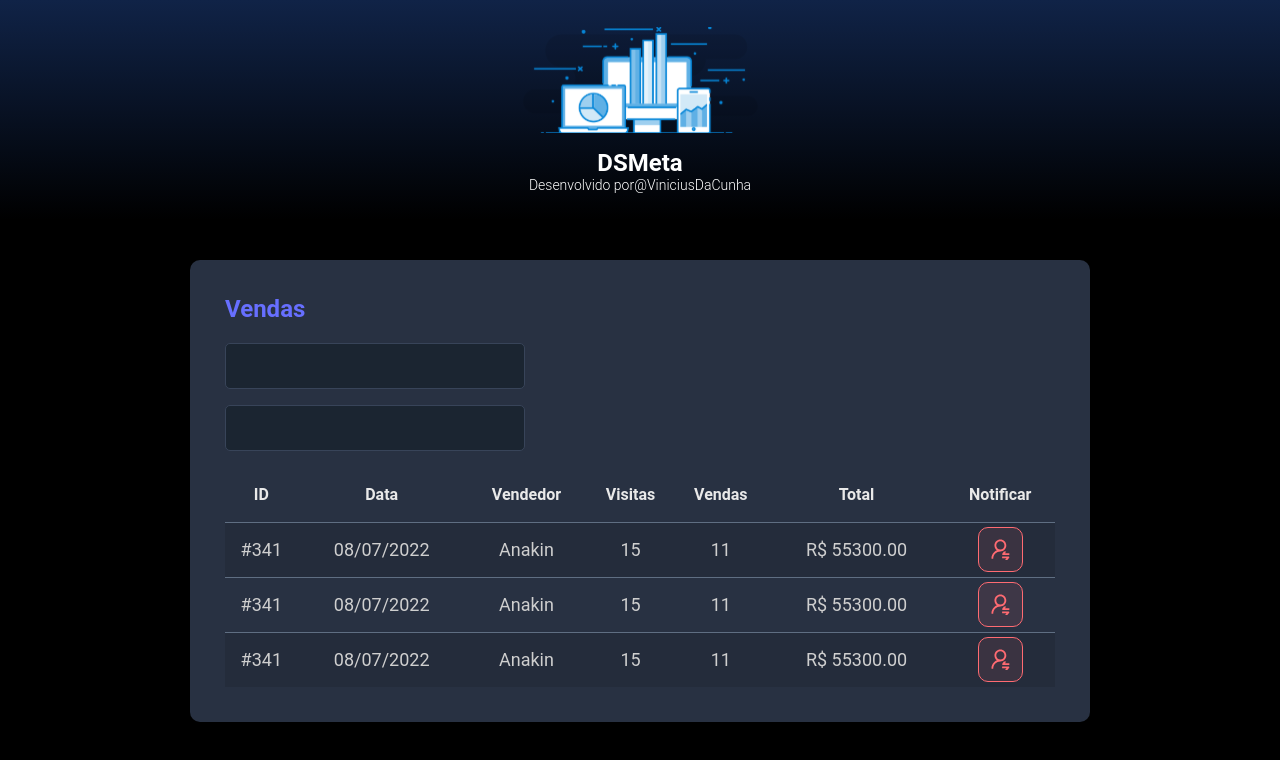
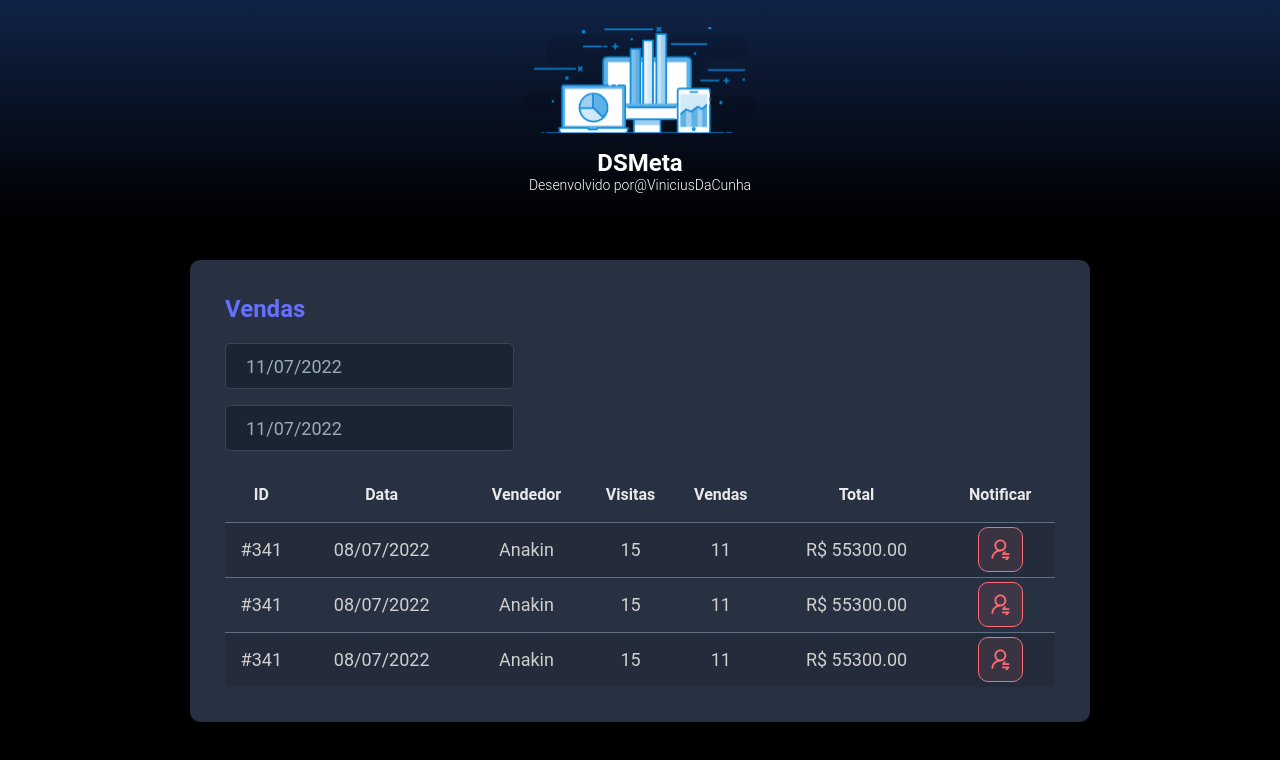
Before and after one commit to ViniciusDaCunha/DSMeta, a React (Vite) app in the folder frontend/: page / in a window 1280 px wide. Shown: the top 760 px of the page. Built offline with nearby package versions, Linux system fonts and the light colour scheme.

Commit message:
useState

```diff
--- a/frontend/package.json
+++ b/frontend/package.json
@@ -8,7 +8,9 @@
     "preview": "vite preview"
   },
   "dependencies": {
+    "@types/react-datepicker": "4.4.2",
     "react": "^18.0.0",
+    "react-datepicker": "4.8.0",
     "react-dom": "^18.0.0"
   },
   "devDependencies": {
--- a/frontend/src/comp/Header/index.tsx
+++ b/frontend/src/comp/Header/index.tsx
@@ -1,5 +1,5 @@
-import logo from '../../assets/img/logo.svg'
-import './style.css'
+import logo from '../../assets/img/logo.svg';
+import './style.css';
 function Header() {
     return (
         <header>
@@ -16,4 +16,4 @@ function Header() {
     )
 }
 
-export default Header
+export default Header;
--- a/frontend/src/comp/NotificationButton/index.tsx
+++ b/frontend/src/comp/NotificationButton/index.tsx
@@ -1,5 +1,5 @@
-import icon from '../../assets/img/Vector.svg'
-import './style.css'
+import icon from '../../assets/img/Vector.svg';
+import './style.css';
 function NotificationButton() {
     return (
 
@@ -9,4 +9,4 @@ function NotificationButton() {
             )
 }
 
-            export default NotificationButton
+            export default NotificationButton;
--- a/frontend/src/comp/SalesCard/index.tsx
+++ b/frontend/src/comp/SalesCard/index.tsx
@@ -1,16 +1,38 @@
-import NotificationButton from '../NotificationButton'
-import './style.css'
+import { useState } from "react";
+import DatePicker from "react-datepicker";
+import "react-datepicker/dist/react-datepicker.css";
+import NotificationButton from '../NotificationButton';
+import './style.css';
+
 function SalesCard() {
+
+    const min = new Date();
+    const max = new Date();
+
+
+    const [minDate, setMinDate] = useState(min);
+    const [maxDate, setMaxDate] = useState(max);
+
     return (
         <>
             <div className="dsmeta-card">
                 <h2 className="dsmeta-sales-title" >Vendas</h2>
                 <div>
                     <div className="dsmeta-form-control-container">
-                        <input className="dsmeta-form-control" type="text" />
+                        <DatePicker
+                            selected={minDate}
+                            onChange={(date: Date) => setMinDate(date)}
+                            className="dsmeta-form-control"
+                            dateFormat="dd/MM/yyyy"
+                        />
                     </div>
                     <div className="dsmeta-form-control-container">
-                        <input className="dsmeta-form-control" type="text" />
+                        <DatePicker
+                            selected={maxDate}
+                            onChange={(date: Date) => setMaxDate(date)}
+                            className="dsmeta-form-control"
+                            dateFormat="dd/MM/yyyy"
+                        />
                     </div>
                 </div>
 
@@ -78,4 +100,4 @@ function SalesCard() {
     )
 }
 
-export default SalesCard
+export default SalesCard;
```
Also changed, not shown: frontend/src/App.tsx (+4 -4 lines), 1 other file (tests, documents, lock files or other folders).
